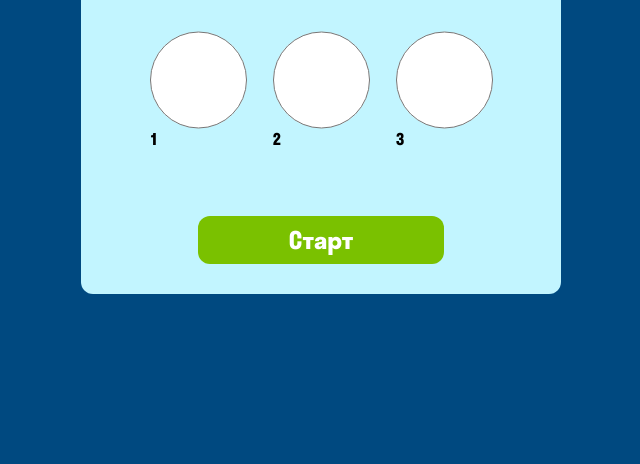
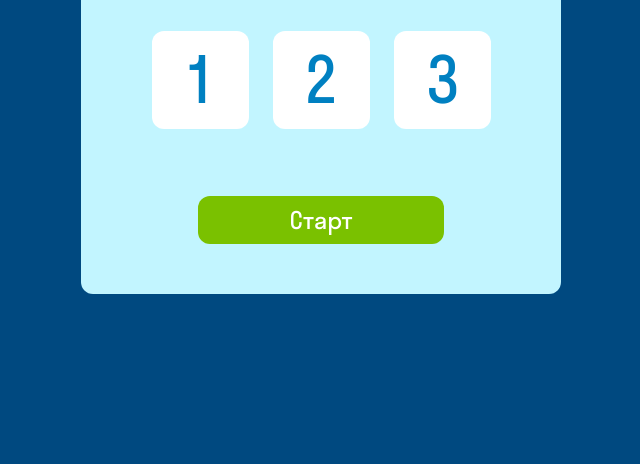
Before and after one commit to raabdulk/card-game, a plain HTML site: page index.html in a window 1280 px wide. Shown: the part 336-800 px from the top of the page, without its empty margins (319-959 px from the left). Drawn offline with Linux system fonts and the light colour scheme.

Commit message:
hw2 Code Review

```diff
--- a/index.html
+++ b/index.html
@@ -13,17 +13,7 @@
     <link rel="stylesheet" href="./style.css">
 </head>
 <body>
-    <div class="container">
-        <div class="level">
-            <p class="level-text">Выбери сложность</p>
-            <div class="level-numbers">
-                <label for="easy"><input type="radio" class="level-numbers-box" id="easy" name="level">1</label>
-                <label for="medium"><input type="radio" class="level-numbers-box" id="medium" name="level">2</label>
-                <label for="hard"><input type="radio" class="level-numbers-box" id="hard" name="level">3</label>
-            </div>
-            <button class="level-button" id="Start">Старт</button>
-        </div>
-
-    </div>
+    <div id="app"></div>
 </body>
+<script type="module" src="./index.js"></script>
 </html>
--- /dev/null
+++ b/index.js
@@ -0,0 +1,69 @@
+export let globalState = null;
+export let difficulty = null;
+
+const appEl = document.getElementById("app"); // константа с элементом app в который рендерится приложение
+
+export const renderApp = () => { // Стартовая страница с выбором сложности и кнопкой Старт
+
+    const appHtml = `<div class="container">
+    <div class="level">
+        <p class="level-text">Выбери сложность</p>
+        <div class="level-numbers">
+
+            <input type="radio" id="easy" name="level">
+            <label for="easy" class="level-numbers-box">1</label>
+
+            <input type="radio" id="medium" name="level">
+            <label for="medium" class="level-numbers-box">2</label>
+
+            <input type="radio" id="hard" name="level">
+            <label for="hard" class="level-numbers-box">3</label>
+
+        </div>
+        <button class="level-button" id="Start">Старт</button>
+    </div>
+
+</div>`;
+
+    appEl.innerHTML = appHtml;
+
+    const easy = document.getElementById("easy");
+    const medium = document.getElementById("medium");
+    const hard = document.getElementById("hard");
+    const startButton = document.getElementById("Start");
+
+
+    easy.addEventListener("click", () => {
+        easy.classList.add('selected');
+        difficulty = 'easy';
+        console.log(difficulty);
+    })
+
+    medium.addEventListener("click", () => {
+        medium.classList.add('selected');
+        difficulty = 'medium';
+        console.log(difficulty);
+    })
+
+    hard.addEventListener("click", () => {
+        hard.classList.add('selected');
+        difficulty = 'hard';
+        console.log(difficulty);
+    })
+
+    startButton.addEventListener("click", () => {
+        console.log("Поехали")
+        renderPlayGround();
+    })
+}
+
+export const renderPlayGround = () => { // Функция рисует игровое поле
+
+    const appHtml = `
+        <p class="level-text">Игровое поле</p>
+        `;
+    appEl.innerHTML = appHtml;
+
+}
+
+renderApp();
--- a/style.css
+++ b/style.css
@@ -16,8 +16,8 @@
 
 @font-face {
   font-family: "StratosSkyeng";
-  src: url(./fonts/Stratos/stratosskyengweb-bold.woff2),
-  url(./fonts/Stratos/stratosskyengweb-bold.woff);
+  src: url(./fonts/Stratos/stratosskyengweb-regular.woff2),
+    url(./fonts/Stratos/stratosskyengweb-regular.woff);
   font-weight: 400;
   font-style: normal;
 }
@@ -80,23 +80,45 @@ a {
 }
 
 .level-numbers {
-  margin-top: 48px;
   display: flex;
-  flex-direction: row;
-  gap: 26px;
-  justify-content: center;
-  font-weight: 400;
+  gap: 24px;
 
 }
 
+.level-numbers input[type="radio"] {
+  margin-top: 48px;
+  gap: 26px;
+  font-weight: 400;
+}
+
+.level-numbers input[type="radio"] {
+  display: none;
+}
+
+.level-numbers label {
+  cursor: pointer;
+}
+
+.level-numbers input[type="radio"]:checked+label {
+  background-color: #d0ffb7;
+  border: 1px solid #1CA92E;
+}
+
+.level-numbers label:hover {
+  background-color: #d0ffb7;
+  border: 1px solid #1CA92E;
+}
+
+
 .level-numbers-box {
+  display: flex;
+  justify-content: center;
+  align-items: center;
   border-radius: 12px;
+  margin-top: 48px;
 
-  display: flex;
   width: 97px;
   height: 98px;
-  flex-direction: column;
-  justify-content: center;
   background-color: #ffffff;
 
   color: var(--blue-100, #0080C1);
@@ -106,7 +128,6 @@ a {
   font-style: normal;
   font-weight: 400;
   line-height: 72px;
-  /* 112.5% */
 }
 
 .level-button {
```
